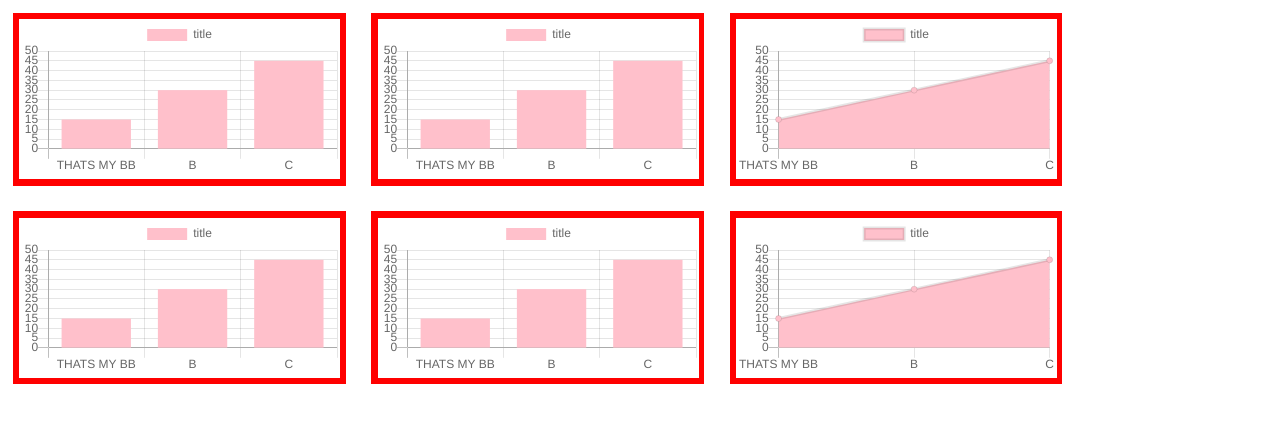
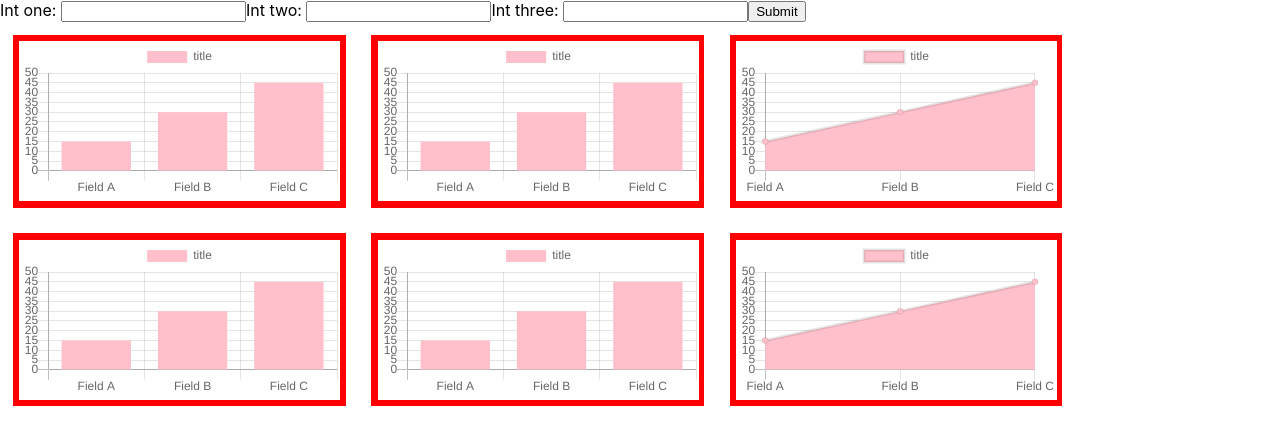
Before and after one commit to DavidRS91/docker-react, a React (Create React App) app: page / in a window 1280 px wide. Shown: the top 444 px of the page. Built offline with nearby package versions, Linux system fonts and the light colour scheme.

Commit message:
add dashboard, input components

```diff
--- a/src/App.js
+++ b/src/App.js
@@ -1,21 +1,12 @@
-import data from './data';
-import options from './data/options';
+
 import './App.css';
-import BarChart from './components/charts/BarChart'
-import LineChart from './components/charts/LineChart'
+import Dashboard from './components/Dashboard'
+
 
 function App() {
   return (
-    <div className="App" style={{
-      display: "flex",
-      flexWrap: "wrap",
-    }}>
-      <BarChart data={data} options={options} />
-      <BarChart data={data} options={options} />
-      <LineChart data={data} options={options} />
-      <BarChart data={data} options={options} />
-      <BarChart data={data} options={options} />
-      <LineChart data={data} options={options} />
+    <div className="App">
+      <Dashboard />
     </div>
   );
 }
--- /dev/null
+++ b/src/components/Dashboard.js
@@ -0,0 +1,35 @@
+import React from 'react'
+import data from '../data';
+import options from '../data/options';
+import BarChart from './charts/BarChart'
+import LineChart from './charts/LineChart'
+import Input from './Input'
+import forms from '../data/formData'
+
+class Dashboard extends React.Component {
+
+    render() {
+        return (
+            <div className="dashboard" style={{
+                display: "flex",
+                flexWrap: "wrap",
+              }}>
+                <Input fields={forms.test} />
+                <div className="charts" style={{
+                display: "flex",
+                flexWrap: "wrap",
+              }}>
+                <BarChart data={data} options={options} />
+                <BarChart data={data} options={options} />
+                <LineChart data={data} options={options} />
+                <BarChart data={data} options={options} />
+                <BarChart data={data} options={options} />
+                <LineChart data={data} options={options} />
+              </div>
+              </div>
+
+        )
+    }
+}
+
+export default Dashboard;
--- /dev/null
+++ b/src/components/Input.js
@@ -0,0 +1,51 @@
+import React from 'react';
+
+class Input extends React.Component {
+    constructor(props) {
+        super(props);
+        const state = {};
+            for (const field of props.fields) {
+                state[field.name] = ""
+        }
+        this.state = state;
+        this.handleChange = this.handleChange.bind(this);
+        this.handleSubmit = this.handleSubmit.bind(this);
+    }
+
+    handleChange(event) {
+        const { value, name } = event.target;
+        const state = this.state
+        state[name] = value;
+        this.setState(state)
+    }
+
+    handleSubmit(event) {
+        alert('form submitted')
+        event.preventDefault();
+    }
+    render() {
+        return (
+            <form onSubmit={this.handleSubmit}>
+            {
+                this.props.fields.map((field)=> {
+                    return (
+                        <React.Fragment key={field.key} >
+                        <label>{field.label}</label>
+                        <input
+                        type={field.type}
+                        key={field.key}
+                        name={field.name}
+                        value={this.state[field.name]}
+                        onChange={this.handleChange}
+                        />
+                        </React.Fragment>
+                    )
+                })
+            }
+                <input type="submit" value="Submit" />
+            </form>
+        )
+    }
+}
+
+export default Input;
--- /dev/null
+++ b/src/data/formData.js
@@ -0,0 +1,9 @@
+const forms = {
+    test: [
+        {name: "one", type:"text", label: "Int one: ", key: "1"},
+        {name: "two", type:"text", label: "Int two: ", key: "2"},
+        {name: "three", type:"text", label: "Int three: ", key: "3"},
+    ]
+};
+
+export default forms;
--- a/src/data/index.js
+++ b/src/data/index.js
@@ -1,5 +1,5 @@
 const data = {
-    labels: ["THATS MY BB", "B", "C"],
+    labels: ["Field A", "Field B", "Field C"],
     datasets: [{
     label: "title",
     data: [15,30,45],
```
